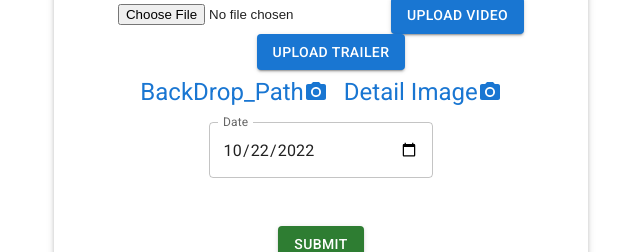
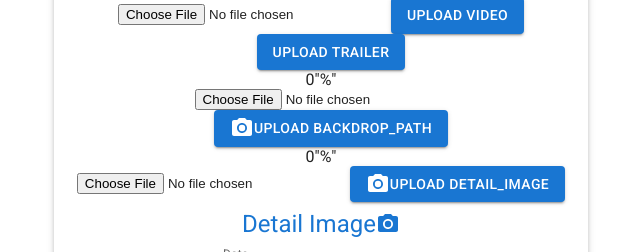
Before and after one commit to ngocminh1711/Module5-CaseStudy-Movie, a React (Create React App) app: page /create in a window 1280 px wide. Shown: the part 418-670 px from the top of the page, without its empty margins (319-959 px from the left). Built offline with nearby package versions, Linux system fonts and the light colour scheme; no server answers.

Commit message:
add file up anh

```diff
--- a/src/app/store.js
+++ b/src/app/store.js
@@ -2,13 +2,15 @@ import { configureStore } from '@reduxjs/toolkit';
 import movieReducer  from '../features/movieSlice';
 import searchReducer from '../features/search/searchSlice'
 import createVideoURL from '../features/createVideo/createVideoSlice'
+import createImageURL from "../features/createImage/createImageSlice";
 
 
 export const store = configureStore({
     reducer: {
         movie : movieReducer,
         search: searchReducer,
-        createVideo: createVideoURL
+        createVideo: createVideoURL,
+        createImage: createImageURL
     }
 
 });
--- a/src/components/Admin/Create/CreateMovie.js
+++ b/src/components/Admin/Create/CreateMovie.js
@@ -16,6 +16,7 @@ import axios from "axios";
 import Button from "@mui/material/Button";
 import CreateVideo from "../CreateVideo/CreateVideo";
 import {useSelector} from "react-redux";
+import CreateImage from "../CreateImage/CreateImage";
 
 
 function CreateMovie() {
@@ -40,8 +41,10 @@ function CreateMovie() {
     const [genres, setGenres] = useState([])
     const navigate = useNavigate();
     const linkVideo =  useSelector(state => state.createVideo.videoURL)
+    const linkBackdrop = useSelector(state => state.createImage.backdropURL)
+    const linkDetail_image = useSelector(state => state.createImage.detailURL)
 
-    console.log(linkVideo)
+
 
 
 
@@ -65,8 +68,8 @@ function CreateMovie() {
         e.preventDefault();
         setLoading(true);
         let data = {
-            backdrop_path: form.backdrop_path,
-            detail_image: form.detail_image,
+            backdrop_path: linkBackdrop,
+            detail_image: linkDetail_image,
             original_language: form.original_language,
             original_title: form.original_title,
             overview: form.overview,
@@ -207,20 +210,7 @@ function CreateMovie() {
                                 </div>
 
                                 <div style={{textAlign: 'center'}}>
-                                    <IconButton
-                                        color="primary"
-                                        aria-label="upload picture"
-                                        component="label"
-                                        // onClick={handleUploadImage}
-                                    >
-                                        <label>BackDrop_Path</label>
-                                        <input
-                                            hidden accept="image/*"
-                                            type="file"
-                                            // onChange={handleChangeImage}
-                                        />
-                                        <PhotoCamera/>
-                                    </IconButton>
+                                   <CreateImage/>
 
                                     <IconButton color="primary" aria-label="upload picture" component="label">
                                         <label>Detail Image</label>
--- /dev/null
+++ b/src/components/Admin/CreateImage/CreateImage.js
@@ -0,0 +1,120 @@
+import {IconButton} from "@mui/material";
+import {PhotoCamera} from "@mui/icons-material";
+import Button from "@mui/material/Button";
+import {useState} from "react";
+import {useDispatch} from "react-redux";
+import {getDownloadURL, ref, uploadBytesResumable} from "firebase/storage";
+import storage from "../../../firebaseConfig";
+import {createBackdropURL, createImageURL} from "../../../features/createImage/createImageSlice";
+
+
+function CreateImage() {
+
+    const [file, setFile] = useState("");
+    const [percentBackdrop, setPercentBackdrop] = useState(0);
+    const [percentDetail, setPercentDetail] = useState(0);
+
+    const dispatch = useDispatch();
+
+
+    const handleChangeBackdrop = (event) => {
+        setFile(event.target.files[0])
+    }
+    const handleChangeDetail = (event) => {
+        setFile(event.target.files[0])
+    }
+    const handleUploadBackdrop = () => {
+        if (!file) {
+            alert("Please choose a file first!")
+        }
+
+        const storageRef = ref(storage, `/files/${file.name}`)
+        const uploadTask = uploadBytesResumable(storageRef, file);
+
+        uploadTask.on(
+            "state_changed",
+            (snapshot) => {
+                const percent = Math.round(
+                    (snapshot.bytesTransferred / snapshot.totalBytes) * 100
+                );
+                setPercentBackdrop(percent);
+            },
+            (err) => console.log(err),
+            () => {
+                getDownloadURL(uploadTask.snapshot.ref).then((url) => {
+
+                    dispatch(createBackdropURL(url))
+                });
+            }
+        );
+    }
+    const handleUploadDetail = () => {
+        if (!file) {
+            alert("Please choose a file first!")
+        }
+
+        const storageRef = ref(storage, `/files/${file.name}`)
+        const uploadTask = uploadBytesResumable(storageRef, file);
+
+        uploadTask.on(
+            "state_changed",
+            (snapshot) => {
+                const percent = Math.round(
+                    (snapshot.bytesTransferred / snapshot.totalBytes) * 100
+                );
+                setPercentDetail(percent);
+            },
+            (err) => console.log(err),
+            () => {
+                getDownloadURL(uploadTask.snapshot.ref).then((url) => {
+
+                    dispatch(createImageURL(url))
+                });
+            }
+        );
+    }
+
+
+    return (
+        <>
+            <p>{percentBackdrop}"%"</p>
+            <div>
+                <input
+                    type="file"
+                    onChange={handleChangeBackdrop}
+                />
+                <Button
+                    variant="contained"
+                    component="label"
+                    style={{marginLeft: '20px'}}
+                    onClick={handleUploadBackdrop}
+                >
+                    <PhotoCamera/>
+                    Upload Backdrop_path
+                </Button>
+            </div>
+
+            <p>{percentDetail}"%"</p>
+            <div>
+                <input
+                    type="file"
+                    onChange={handleChangeDetail}
+                />
+                <Button
+                    variant="contained"
+                    component="label"
+                    style={{marginLeft: '20px'}}
+                    onClick={handleUploadDetail}
+                >
+                    <PhotoCamera/>
+                    Upload Detail_image
+                </Button>
+            </div>
+        </>
+
+        )
+
+}
+
+
+export default CreateImage;
--- a/src/components/Admin/CreateVideo/CreateVideo.js
+++ b/src/components/Admin/CreateVideo/CreateVideo.js
@@ -47,9 +47,9 @@ function CreateVideo () {
         <>
             <p>{percent}"%"</p>
             <input
-                type="file"
-                onChange={handleChangeVideo}
-            />
+            type="file"
+            onChange={handleChangeVideo}
+        />
 
             <Button
                 variant="contained"
--- /dev/null
+++ b/src/features/createImage/createImageSlice.js
@@ -0,0 +1,30 @@
+
+import { createSlice } from '@reduxjs/toolkit'
+
+
+const initialState = {
+    backdropURL: '',
+    detailURL: '',
+};
+
+
+export const createImageURLSlice = createSlice({
+    name: 'createImage',
+    initialState,
+    reducers :
+        {
+            createBackdropURL: (state, action) => {
+
+                state.backdropURL = action.payload
+
+            },
+            createImageURL: (state, action) => {
+
+                state.detailURL = action.payload
+            }
+
+        }
+})
+
+export const { createBackdropURL, createImageURL } = createImageURLSlice.actions
+export default createImageURLSlice.reducer
```
